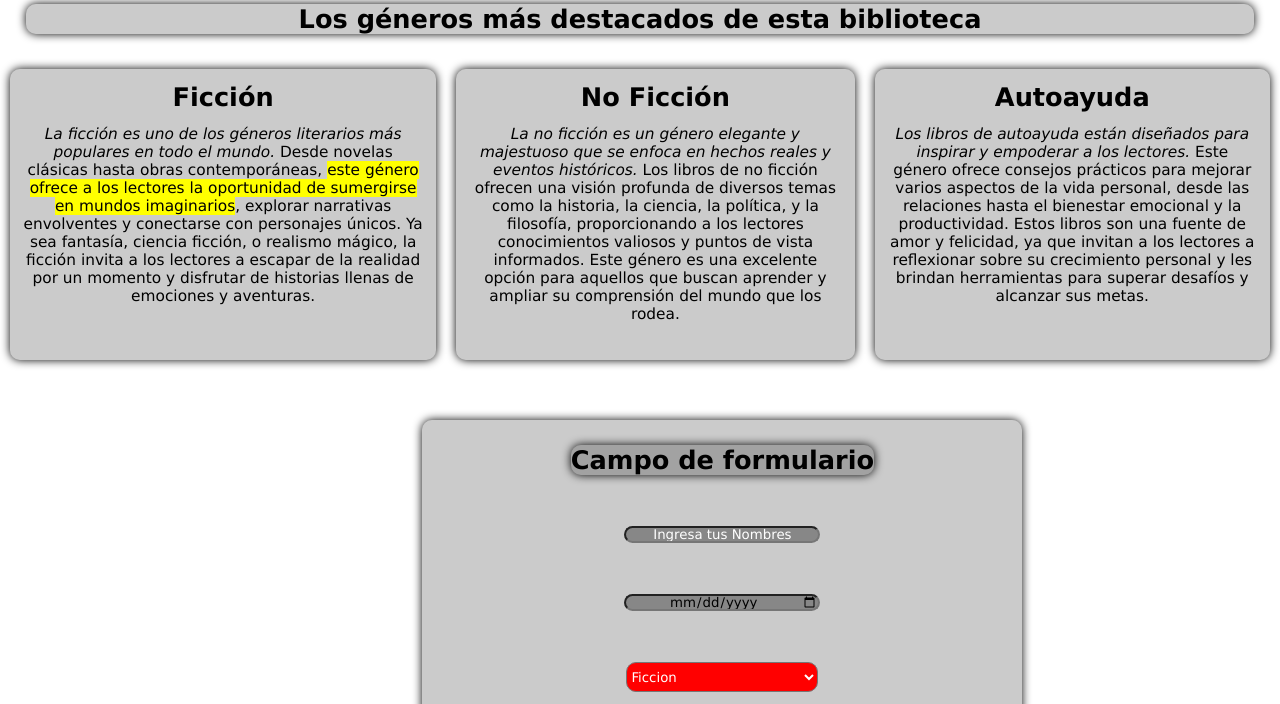
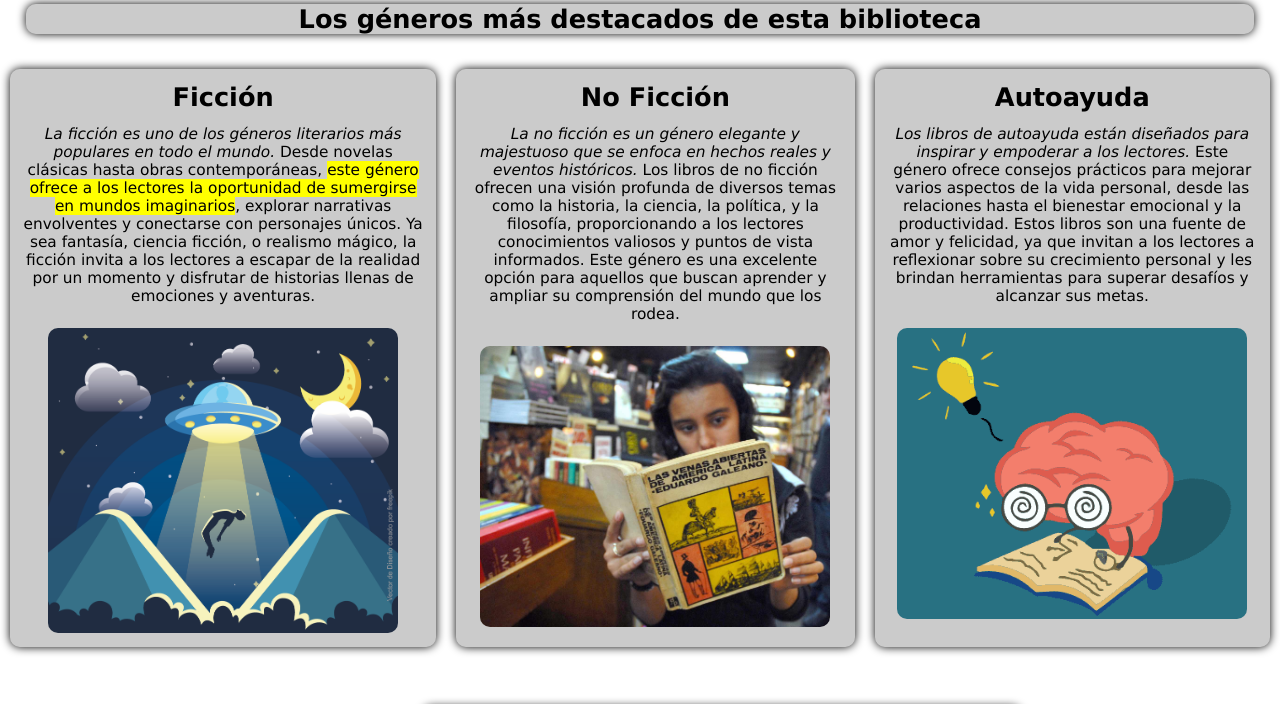
Before and after one commit to CarlosCaycho-SOV/CarlosCaycho_SOV, a plain HTML site: page practicas/Valle Grandexd/practica/inde.html in a window 1280 px wide. Shown: the part 60-764 px from the top of the page. Drawn offline with Linux system fonts and the light colour scheme.

Commit message:
Update inde.html

```diff
--- a/practicas/Valle Grandexd/practica/inde.html
+++ b/practicas/Valle Grandexd/practica/inde.html
@@ -20,7 +20,7 @@
                 únicos. Ya sea fantasía, ciencia ficción, o realismo mágico, la ficción invita a los lectores a escapar
                 de la realidad por un momento y disfrutar de historias llenas de emociones y aventuras.
             </p>
-            <img src="imagenes/ciencia.png" alt="">
+            <img src="img/ciencia.png" alt="">
         </div>
         <div>
             <h3>No Ficción</h3>
@@ -29,7 +29,7 @@
                 historia, la ciencia, la política, y la filosofía, proporcionando a los lectores conocimientos valiosos
                 y puntos de vista informados. Este género es una excelente opción para aquellos que buscan aprender y
                 ampliar su comprensión del mundo que los rodea.</p>
-            <img src="imagenes/noficcion.jpg" alt="">
+            <img src="img/noficcion.jpg" alt="">
         </div>
         <div>
             <h3>Autoayuda</h3>
@@ -38,7 +38,7 @@
                 el bienestar emocional y la productividad. Estos libros son una fuente de amor y felicidad, ya que
                 invitan a los lectores a reflexionar sobre su crecimiento personal y les brindan herramientas para
                 superar desafíos y alcanzar sus metas.</p>
-            <img src="imagenes/autoayuda.png" alt="">
+            <img src="img/autoayuda.png" alt="">
         </div>
     </section>
     <form>
```
